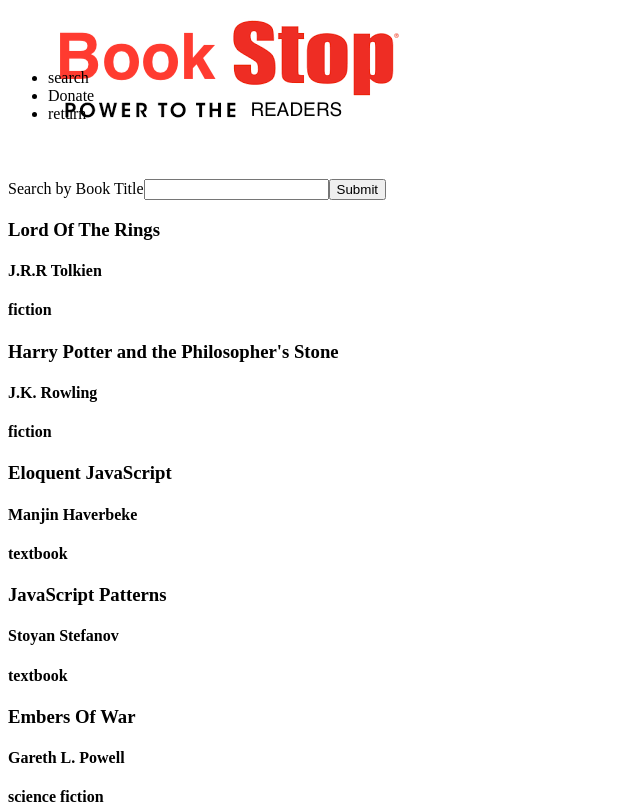
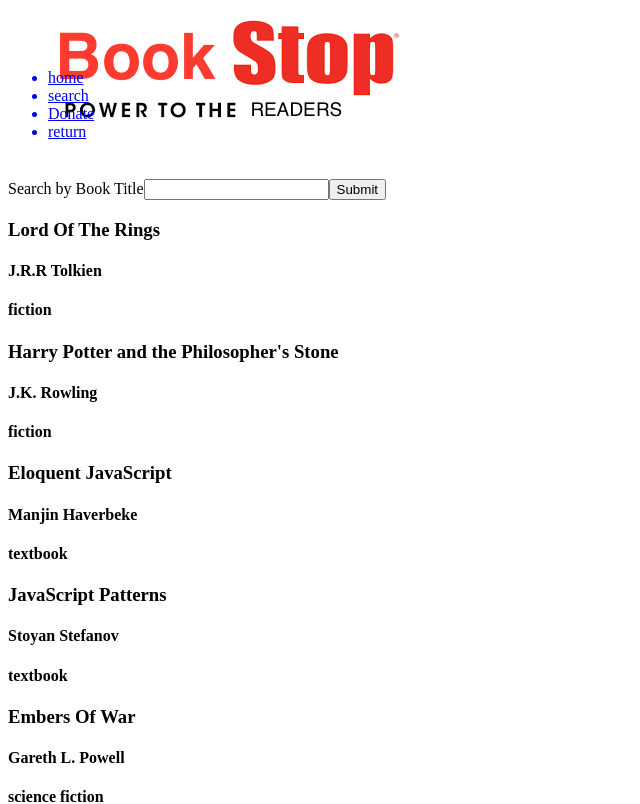
Before and after one commit to themanselmo/library-app, a React (Create React App) app in the folder library/: page /books/search in a window 1280 px wide. Shown: the top 804 px of the page, without its empty margins (0-640 px from the left). Built offline with nearby package versions, Linux system fonts and the light colour scheme; data requests are answered from the project's data file.

Commit message:
added links to the nav to navigate between component routes

```diff
--- a/library/src/components/Nav.js
+++ b/library/src/components/Nav.js
@@ -1,9 +1,13 @@
+import {Link} from 'react-router-dom'
+
 function Nav(){
     return (
         <ul id="navBar">
-            <li id="search">search</li>
-            <li id="donate">Donate</li>
-            <li id="return">return</li>
+            <Link to={'/'}><li id="home">home</li> </Link>
+            <Link to={'/books/search'} ><li id="search">search</li> </Link>
+            <Link to={'/books/add'}><li id="donate">Donate</li></Link>
+            <Link to={''}><li id="return">return</li></Link>
+
         </ul>
     )
 }
```
